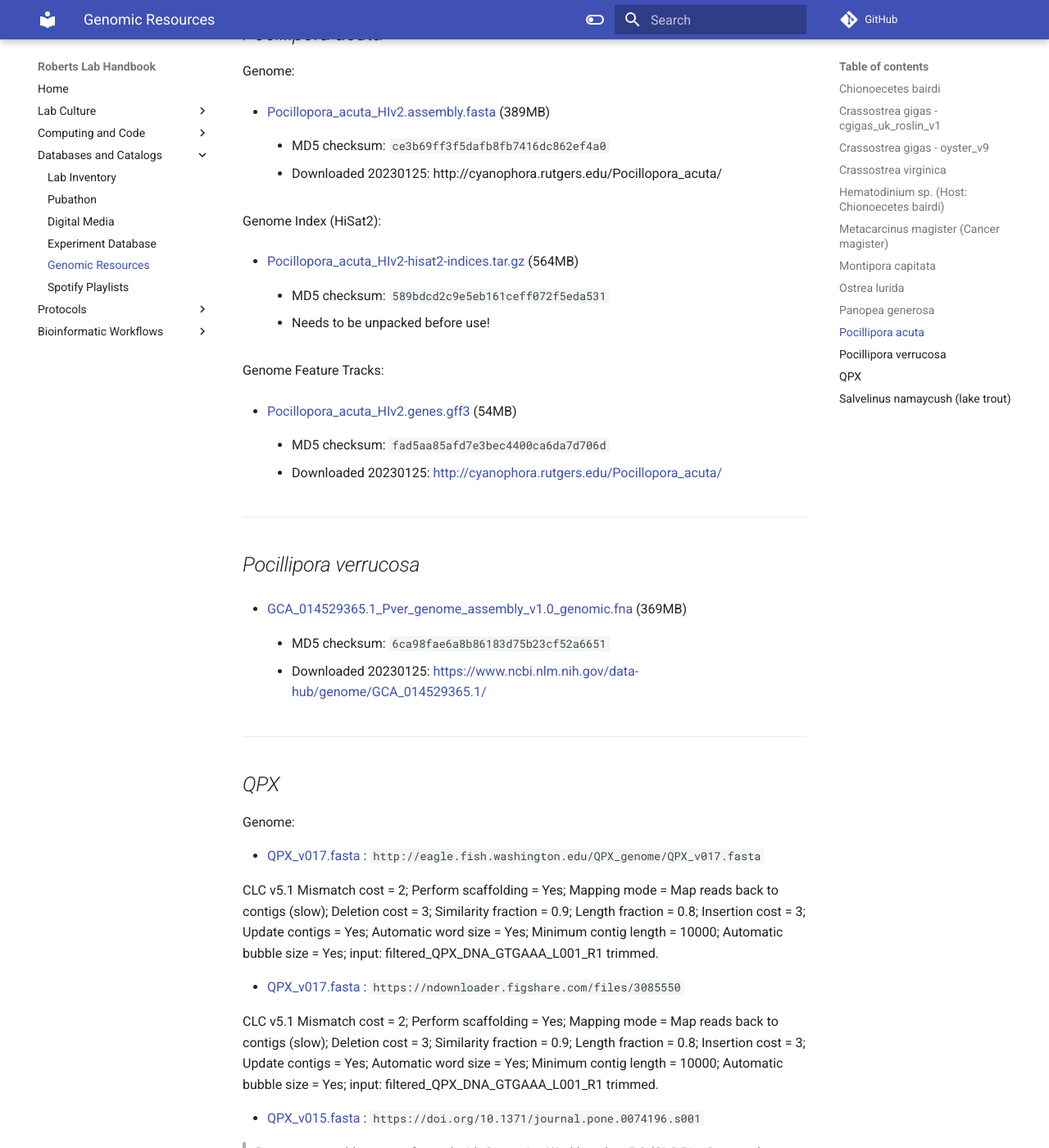
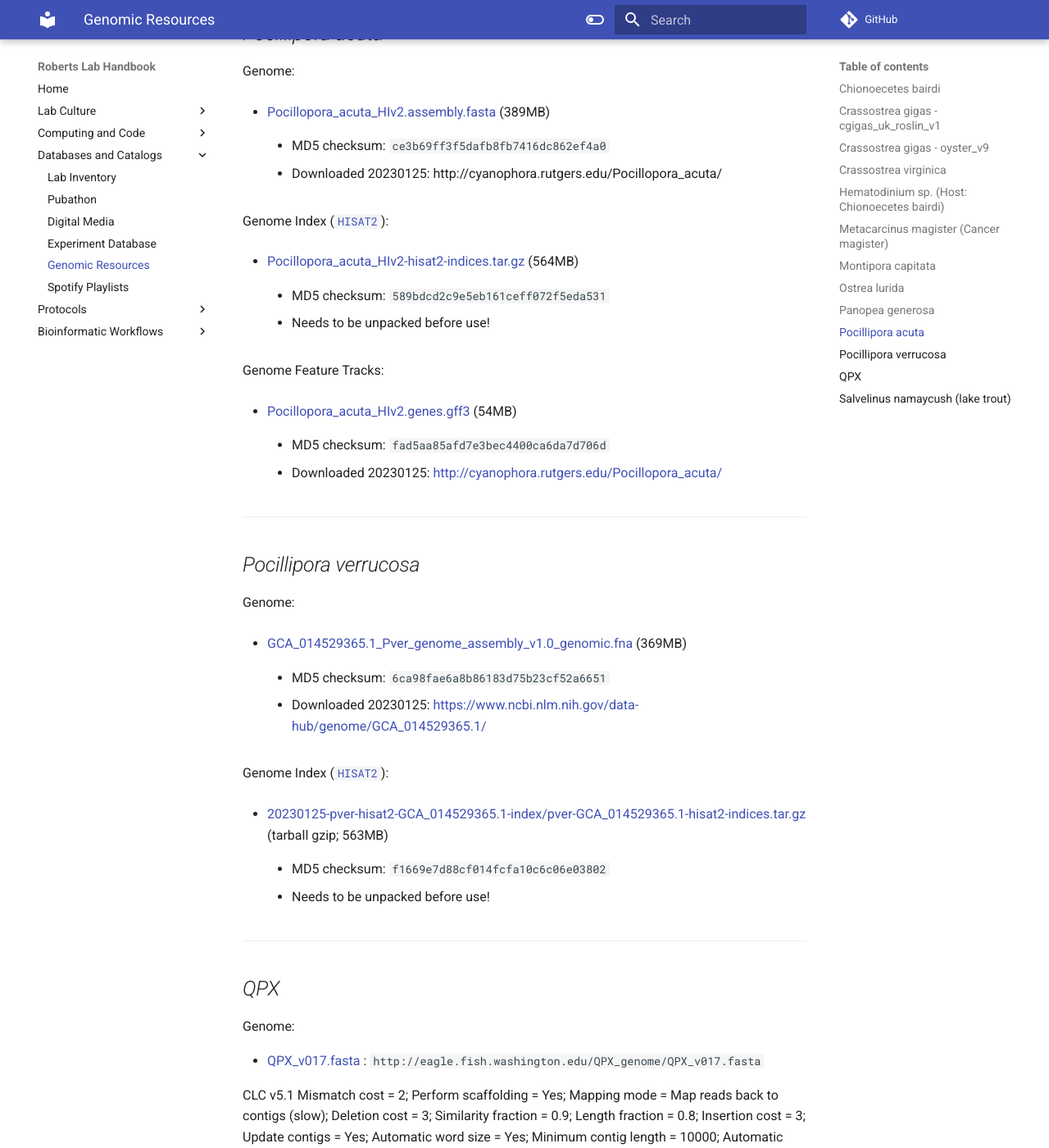
Before and after one commit to RobertsLab/resources, an MkDocs documentation site: the page built from docs/Genomic-Resources.md, in a window 1280 px wide and 1400 px high, scrolled down 16538 px. Shown: the whole window at 82% size. Built offline with MkDocs 1.6.1 and Material for MkDocs 9.7.7, drawn with Linux system fonts in a browser that asks for light colours; comment, search, counter and statistics services are not loaded.

Commit message:
add P.verrucosa HiSat2 genome index

```diff
--- a/docs/Genomic-Resources.md
+++ b/docs/Genomic-Resources.md
@@ -758,7 +758,7 @@
 
     - Downloaded 20230125: http://cyanophora.rutgers.edu/Pocillopora_acuta/
 
-Genome Index (HiSat2):
+Genome Index ([`HISAT2`](https://daehwankimlab.github.io/hisat2/)):
 
   - [Pocillopora_acuta_HIv2-hisat2-indices.tar.gz](https://gannet.fish.washington.edu/Atumefaciens/20230126-pacu-HIv2-hisat2-build-index/Pocillopora_acuta_HIv2-hisat2-indices.tar.gz) (564MB)
 
@@ -778,11 +778,21 @@
 
 ## _Pocillipora verrucosa_
 
+Genome:
+
   - [GCA_014529365.1_Pver_genome_assembly_v1.0_genomic.fna](https://owl.fish.washington.edu/halfshell/genomic-databank/GCA_014529365.1_Pver_genome_assembly_v1.0_genomic.fna) (369MB)
 
     - MD5 checksum: `6ca98fae6a8b86183d75b23cf52a6651`
 
     - Downloaded 20230125: [https://www.ncbi.nlm.nih.gov/data-hub/genome/GCA_014529365.1/](https://www.ncbi.nlm.nih.gov/data-hub/genome/GCA_014529365.1/)
+
+Genome Index ([`HISAT2`](https://daehwankimlab.github.io/hisat2/)):
+
+  - [20230125-pver-hisat2-GCA_014529365.1-index/pver-GCA_014529365.1-hisat2-indices.tar.gz](https://gannet.fish.washington.edu/Atumefaciens/20230125-pver-hisat2-GCA_014529365.1-index/pver-GCA_014529365.1-hisat2-indices.tar.gz) (tarball gzip; 563MB)
+
+    - MD5 checksum: `f1669e7d88cf014fcfa10c6c06e03802`
+
+    - Needs to be unpacked before use!
 
 ---
 
```
